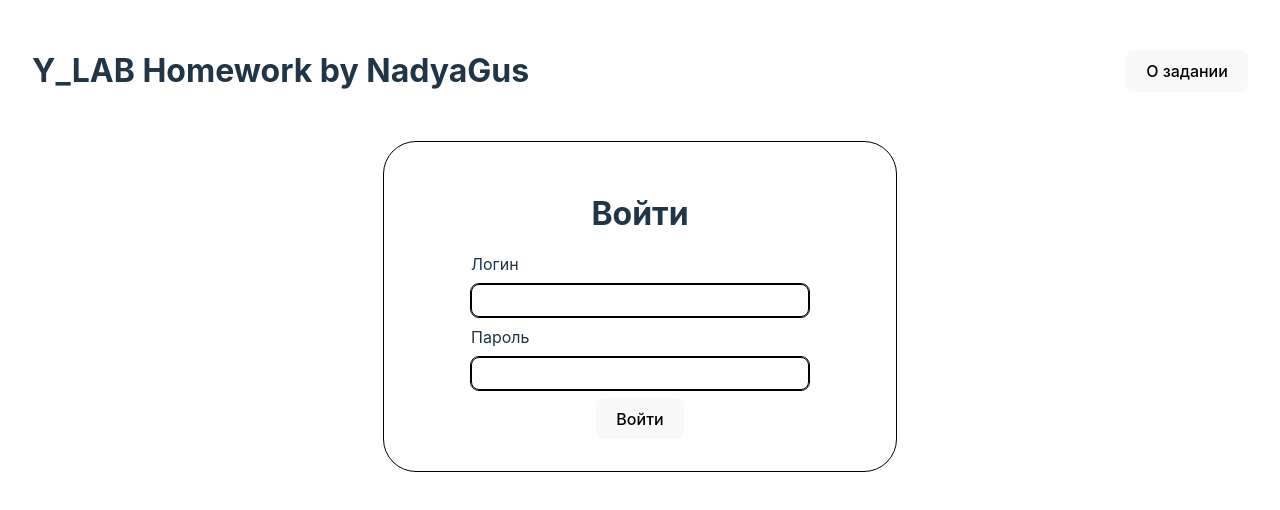
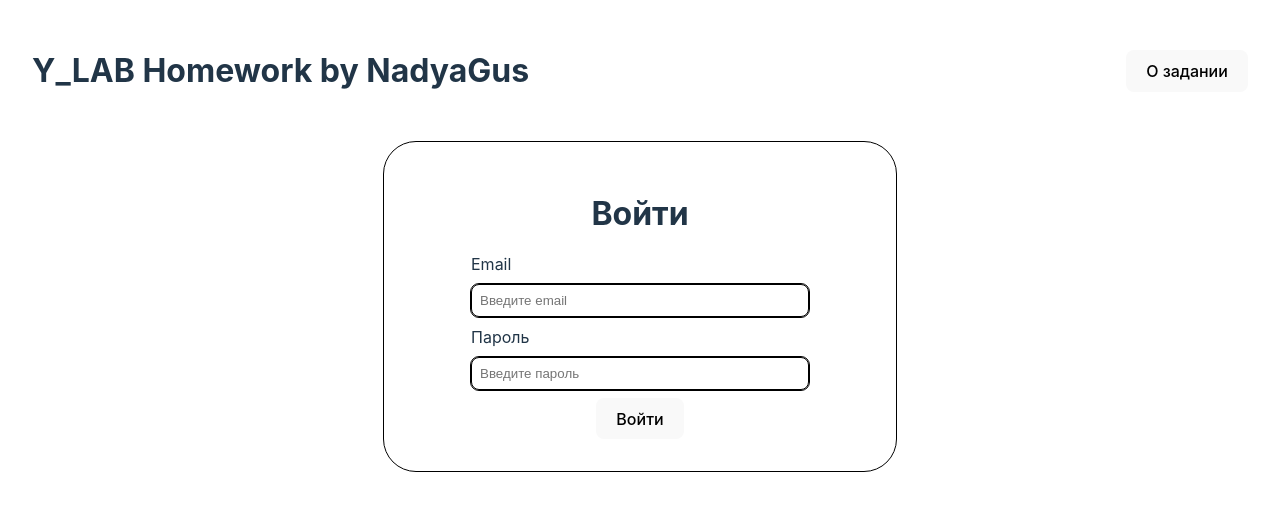
Before and after one commit to NadyaGus/y_lab, a React (Vite) app in the folder homework_1/: page / in a window 1280 px wide. Shown: the top 510 px of the page. Built offline with nearby package versions, Linux system fonts and the light colour scheme.

Commit message:
refactor: change login to email

```diff
--- a/homework_1/src/pages/SignIn/SignIn.tsx
+++ b/homework_1/src/pages/SignIn/SignIn.tsx
@@ -7,15 +7,14 @@ import { signIn } from './api/Api';
 import classes from './SignIn.module.css';
 
 interface Inputs {
-  login: string;
+  email: string;
   password: string;
 }
 
 export function SignIn(): ReactNode {
   const { handleSubmit, register } = useForm<Inputs>();
   const onSubmit: SubmitHandler<Inputs> = (data) => {
-    console.log(data);
-    signIn({ email: data.login, password: data.password });
+    signIn({ email: data.email, password: data.password });
   };
 
   return (
@@ -23,12 +22,12 @@ export function SignIn(): ReactNode {
       <form className={classes.form} onSubmit={(event) => void handleSubmit(onSubmit)(event)}>
         <h1>Войти</h1>
         <label className={classes.label}>
-          Логин
-          <input className={classes.input} type="text" {...register('login')} />
+          Email
+          <input className={classes.input} placeholder="Введите email" type="text" {...register('email')} />
         </label>
         <label className={classes.label}>
           Пароль
-          <input className={classes.input} type="password" {...register('password')} />
+          <input className={classes.input} placeholder="Введите пароль" type="password" {...register('password')} />
         </label>
         <button type="submit">Войти</button>
       </form>
```
